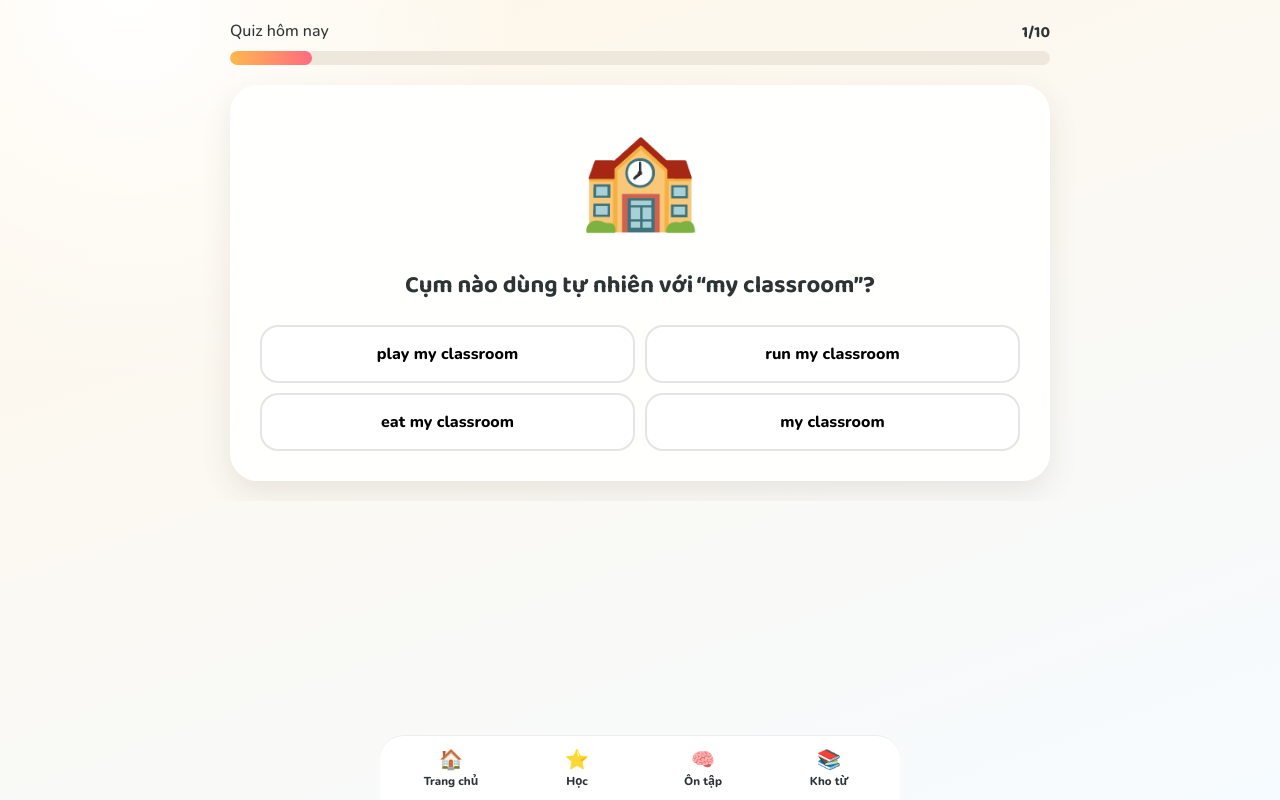
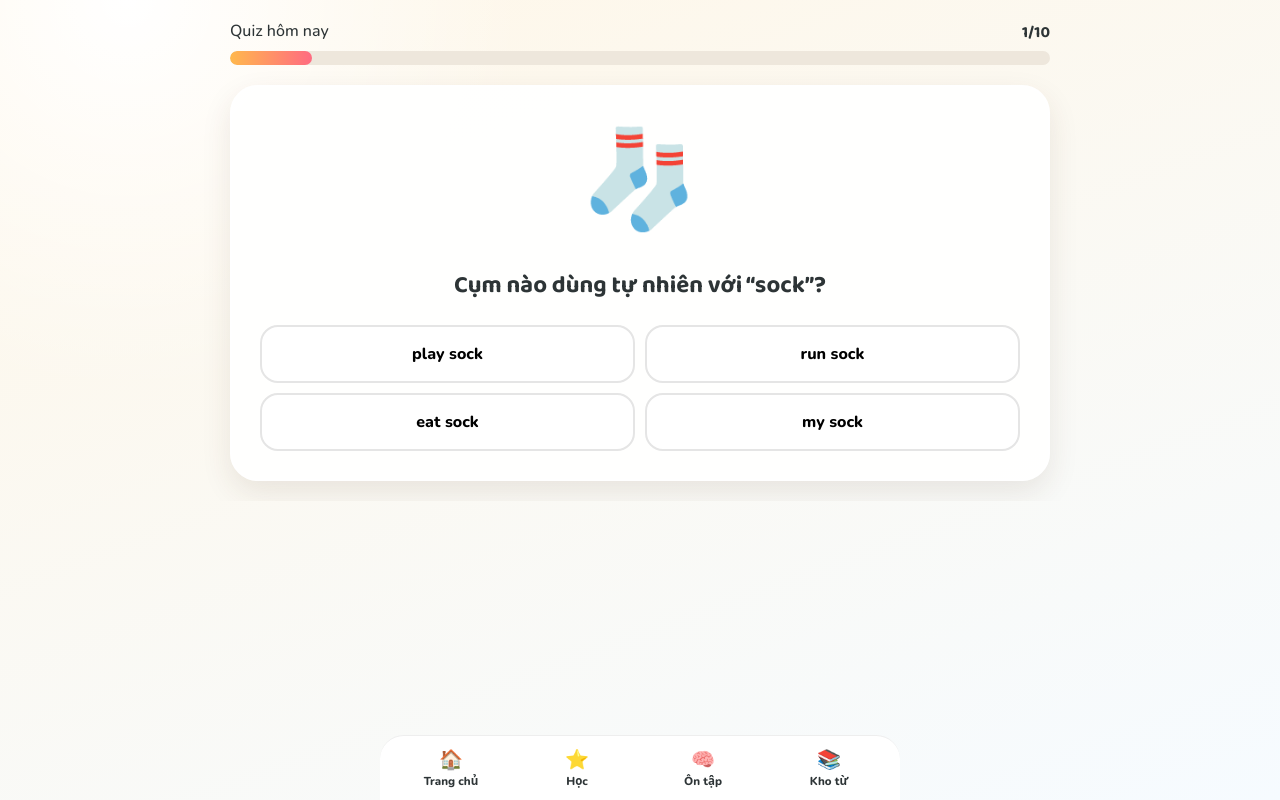
Before and after one commit to namphamdinh/bu-bu-english, a React (Vite) app: page /#/quiz in a window 1280 px wide. Built offline with nearby package versions, Linux system fonts and the light colour scheme.

Commit message:
Use only single vocabulary words

```diff
--- a/index.html
+++ b/index.html
@@ -4,10 +4,10 @@
     <meta charset="UTF-8" />
     <meta name="viewport" content="width=device-width, initial-scale=1.0, viewport-fit=cover" />
     <meta name="theme-color" content="#ffb84d" />
-    <meta name="description" content="Bư Bư English – học 2000 từ và cụm từ tiếng Anh qua trò chơi mỗi ngày." />
+    <meta name="description" content="Bư Bư English – học 500 từ đơn tiếng Anh qua trò chơi mỗi ngày." />
     <link rel="manifest" href="./manifest.webmanifest" />
     <link rel="icon" href="./icon.svg" />
-    <title>Bư Bư English – 2000 Words & Phrases</title>
+    <title>Bư Bư English – 500 Single Words</title>
   </head>
   <body>
     <div id="root"></div>
--- a/package.json
+++ b/package.json
@@ -1,5 +1,5 @@
 {
-  "name": "bu-bu-english-2000-words-phrases",
+  "name": "bu-bu-english-500-single-words",
   "private": true,
   "version": "1.0.0",
   "type": "module",
--- a/src/data/words.ts
+++ b/src/data/words.ts
@@ -261,7 +261,7 @@ room|căn phòng|🚪|/ruːm/|ruum
 bedroom|phòng ngủ|🛏️|/ˈbed.ruːm/|BEĐ-ruum
 bathroom|phòng tắm|🛁|/ˈbæθ.ruːm/|BAETH-ruum
 kitchen|nhà bếp|🍳|/ˈkɪtʃ.ən/|KICH-chần
-living room|phòng khách|🛋️|/ˈlɪv.ɪŋ ruːm/|LI-ving ruum
+hall|hành lang|🚪|/hɔːl/|hol
 door|cửa ra vào|🚪|/dɔːr/|đo-r
 window|cửa sổ|🪟|/ˈwɪn.doʊ/|WIN-đôu
 wall|bức tường|🧱|/wɔːl/|wol
@@ -419,7 +419,7 @@ drive|lái xe|🚘|/draɪv/|đrai-v
 fly|bay|🛫|/flaɪ/|flai
 sail|đi thuyền|⛵|/seɪl/|sâyl
 stop|dừng lại|🛑|/stɑːp/|stop
-station|nhà ga|🚉|/ˈsteɪ.ʃən/|STÂY-shần
+temple|ngôi đền|🏯|/ˈtem.pəl/|TEM-pồ
 traffic|giao thông|🚦|/ˈtræf.ɪk/|TRAE-fik
 `);
 
@@ -542,7 +542,7 @@ farm|nông trại|🚜|/fɑːrm/|faa-m
 hospital|bệnh viện|🏥|/ˈhɑː.spɪ.t̬əl/|HOS-pi-tồ
 clinic|phòng khám|🩺|/ˈklɪn.ɪk/|KLI-nik
 bank|ngân hàng|🏦|/bæŋk/|baengk
-post office|bưu điện|🏤|/ˈpoʊst ˌɑː.fɪs/|PÔUST-o-fis
+station|nhà ga|🚉|/ˈsteɪ.ʃən/|STÂY-shần
 restaurant|nhà hàng|🍽️|/ˈres.tə.rɑːnt/|RES-tờ-ront
 cafe|quán cà phê|☕|/kæˈfeɪ/|ka-FÂY
 cinema|rạp chiếu phim|🎬|/ˈsɪn.ə.mə/|SI-nờ-mờ
@@ -591,87 +591,11 @@ down|xuống|⬇️|/daʊn/|đao-n
 same|giống nhau|🟰|/seɪm/|sâym
 `);
 
-const coreWords: Word[] = [
+export const words: Word[] = [
   ...family, ...animals, ...food, ...colors, ...numbers,
   ...body, ...school, ...toys, ...house, ...clothes,
   ...actions, ...feelings, ...nature, ...vehicles, ...dailyLife,
   ...shopping, ...weather, ...time, ...places, ...opposites
 ];
 
-const isActionCategory = (category: WordCategory) => category === "Actions" || category === "Daily Life";
-
-const makeSupplementalWords = (baseWords: Word[]): Word[] =>
-  baseWords.flatMap((base) => {
-    const action = isActionCategory(base.category);
-    const rows = action
-      ? [
-          {
-            word: `can ${base.word}`,
-            meaning: `có thể ${base.meaning}`,
-            example: `I can ${base.word}.`,
-            exampleMeaning: `Con có thể ${base.meaning}.`,
-            tip: `Nhớ mẫu “can + động từ”: I can ${base.word}.`
-          },
-          {
-            word: `like to ${base.word}`,
-            meaning: `thích ${base.meaning}`,
-            example: `I like to ${base.word}.`,
-            exampleMeaning: `Con thích ${base.meaning}.`,
-            tip: `Nhớ mẫu “like to + động từ”: I like to ${base.word}.`
-          },
-          {
-            word: `${base.word} every day`,
-            meaning: `${base.meaning} mỗi ngày`,
-            example: `I ${base.word} every day.`,
-            exampleMeaning: `Con ${base.meaning} mỗi ngày.`,
-            tip: `“every day” nghĩa là “mỗi ngày”.`
-          }
-        ]
-      : [
-          {
-            word: `my ${base.word}`,
-            meaning: `${base.meaning} của con`,
-            example: `This is my ${base.word}.`,
-            exampleMeaning: `Đây là ${base.meaning} của con.`,
-            tip: `“my” nghĩa là “của con/của mình”.`
-          },
-          {
-            word: `big ${base.word}`,
-            meaning: `${base.meaning} to`,
-            example: `I see a big ${base.word}.`,
-            exampleMeaning: `Con nhìn thấy ${base.meaning} to.`,
-            tip: `“big” đứng trước từ để nói “to/lớn”.`
-          },
-          {
-            word: `little ${base.word}`,
-            meaning: `${base.meaning} nhỏ`,
-            example: `I see a little ${base.word}.`,
-            exampleMeaning: `Con nhìn thấy ${base.meaning} nhỏ.`,
-            tip: `“little” đứng trước từ để nói “nhỏ/bé”.`
-          }
-        ];
-
-    return rows.map((row): Word => ({
-      id: nextId++,
-      word: row.word,
-      meaning: row.meaning,
-      category: base.category,
-      emoji: base.emoji,
-      pronunciation: `${base.pronunciation} + phrase`,
-      pronunciationText: row.word,
-      syllables: row.word.split(/\s+/),
-      vietnameseGuide: `Đây là cụm dùng từ “${base.word}”. Con nghe từng phần rồi đọc nối nhẹ: “${row.word}”.`,
-      mouthTip: `Đọc rõ từ chính “${base.word}”, các từ nhỏ như “my”, “can”, “to” đọc nhẹ hơn.`,
-      commonMistake: `Đừng đọc rời từng chữ quá lâu; hãy nối thành một cụm ngắn: “${row.word}”.`,
-      example: row.example,
-      exampleMeaning: row.exampleMeaning,
-      explanation: `“${row.word}” là cách dùng đơn giản của từ “${base.word}”, phù hợp khi Bư Bư nói một câu ngắn.`,
-      memoryTip: row.tip,
-      collocations: [row.word],
-      relatedWords: [base.word]
-    }));
-  });
-
-export const words: Word[] = [...coreWords, ...makeSupplementalWords(coreWords)];
-
 export const wordsById = new Map(words.map((word) => [word.id, word]));
--- a/src/pages/HomePage.tsx
+++ b/src/pages/HomePage.tsx
@@ -19,7 +19,7 @@ export const HomePage = () => {
   return (
     <main className="home">
       <header className="hero">
-        <div><span className="eyebrow">2000 WORDS & PHRASES</span><h1>Bư Bư English</h1>
+        <div><span className="eyebrow">500 SINGLE WORDS</span><h1>Bư Bư English</h1>
           <p>Mỗi ngày 10 từ, Bư Bư giỏi tiếng Anh hơn một chút!</p>
           <ProgressBar value={lesson.learnedWordIds.length} max={10} label="Tiến độ hôm nay" />
         </div>
@@ -33,7 +33,7 @@ export const HomePage = () => {
       <nav className="home-actions">
         <Link className="home-action primary" to="/lesson"><span>🚀</span><div><strong>Bắt đầu học hôm nay</strong><small>10 từ mới đang chờ Bư Bư</small></div></Link>
         <Link className="home-action" to="/review"><span>🧠</span><div><strong>Ôn lại từ khó</strong><small>Gặp lại những bạn từ chưa thuộc</small></div></Link>
-        <Link className="home-action" to="/vocabulary"><span>📚</span><div><strong>Kho 2000 từ/cụm từ</strong><small>Tìm từ theo chủ đề</small></div></Link>
+        <Link className="home-action" to="/vocabulary"><span>📚</span><div><strong>Kho 500 từ đơn</strong><small>Tìm từ theo chủ đề</small></div></Link>
         <Link className="home-action" to="/mind-map"><span>🫧</span><div><strong>Bản đồ chủ đề</strong><small>Khám phá các nhóm từ</small></div></Link>
         <Link className="home-action" to="/parents"><span>👪</span><div><strong>Góc phụ huynh</strong><small>Xem tiến độ của bé</small></div></Link>
       </nav>
--- a/src/pages/VocabularyPage.tsx
+++ b/src/pages/VocabularyPage.tsx
@@ -27,7 +27,7 @@ export const VocabularyPage = () => {
     if (value) next.set(key, value); else next.delete(key);
     setParams(next);
   };
-  return <main className="page wide"><div className="page-card"><h1>📚 Kho 2000 từ/cụm từ</h1>
+  return <main className="page wide"><div className="page-card"><h1>📚 Kho 500 từ đơn</h1>
     <div className="filters"><input value={search} onChange={(e) => setSearch(e.target.value)} placeholder="Tìm apple hoặc quả táo..." />
       <select value={category} onChange={(e) => setFilter("category", e.target.value)}><option value="">Tất cả chủ đề</option>{WORD_CATEGORIES.map((c) => <option key={c}>{c}</option>)}</select>
       <select value={status} onChange={(e) => setFilter("status", e.target.value)}><option value="">Tất cả trạng thái</option><option value="new">Chưa học</option><option value="learning">Đang học</option><option value="hard">Từ khó</option><option value="mastered">Thuộc rồi</option></select>
```
Also changed, not shown: public/manifest.webmanifest, 2 other files (tests, documents, lock files or other folders).
